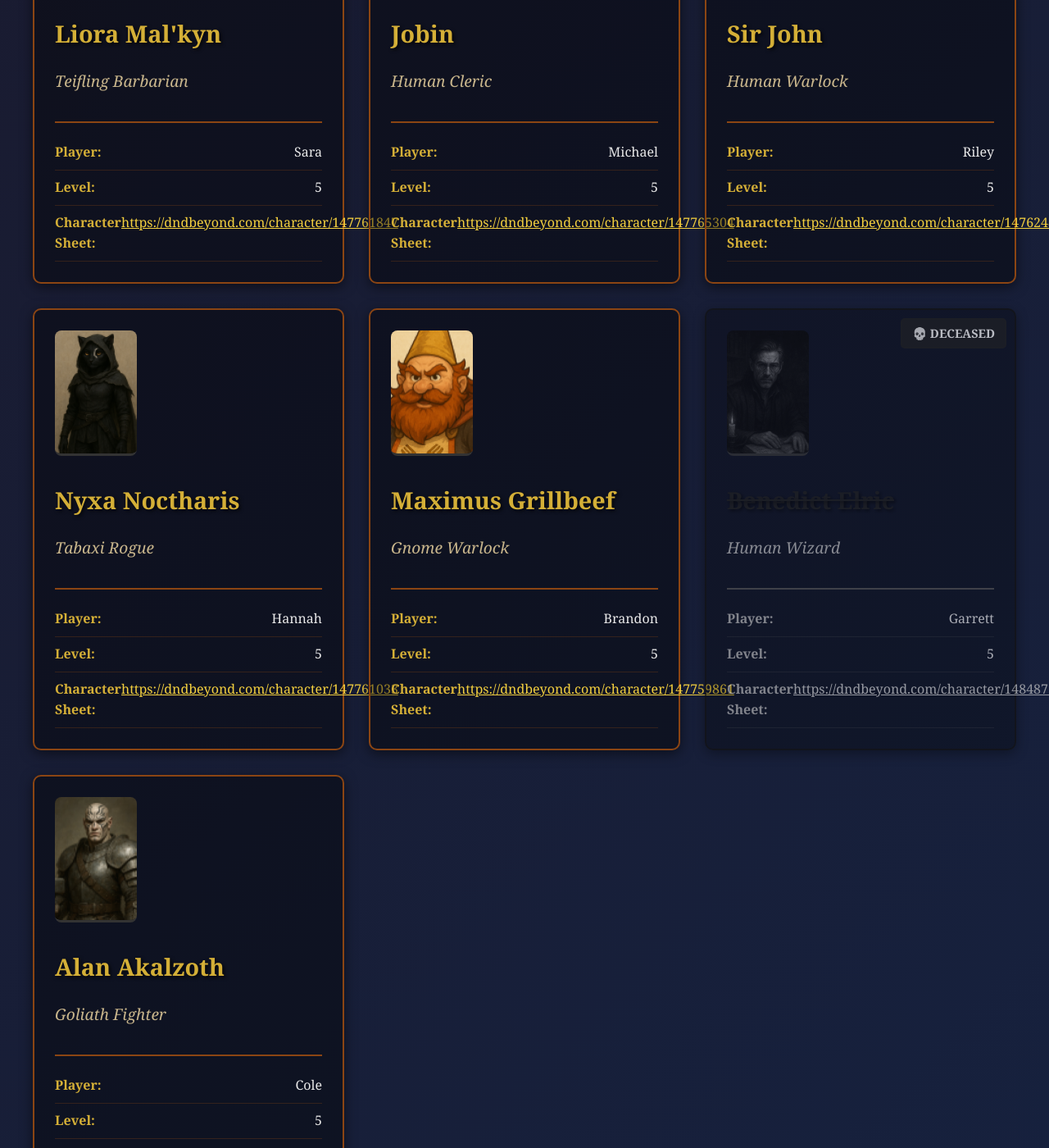
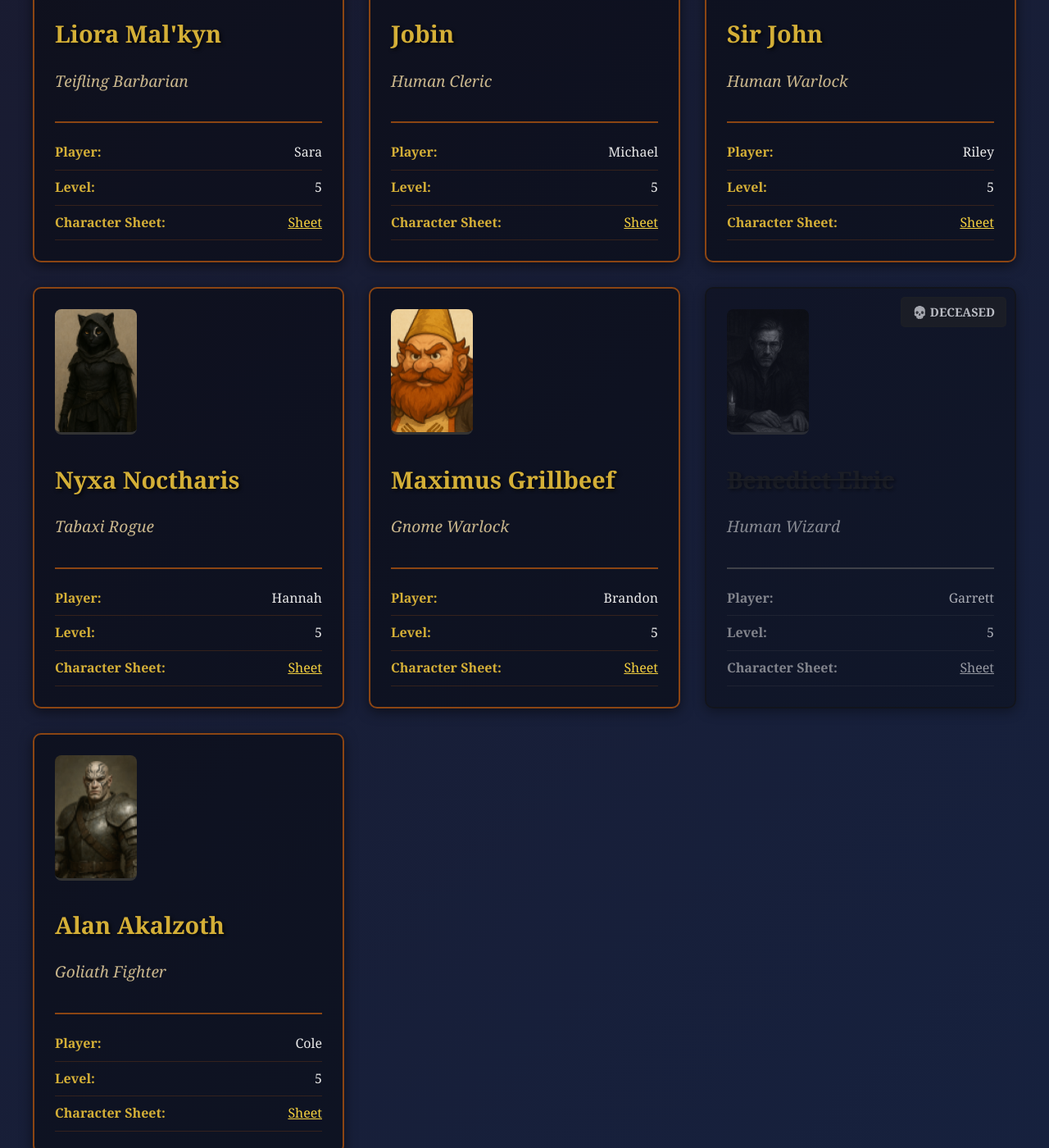
Before and after one commit to dociusbach/scarsofthelastwar, a Jekyll site: the page built from characters.markdown, in a window 1280 px wide and 1400 px high, scrolled down 707 px. Shown: the whole window at 82% size. Built offline with Jekyll 4.4.1, drawn with Linux system fonts in a browser that asks for light colours; our own code applies the rules of GitHub Pages for plain Markdown files; some of the changed text lies outside the part shown.

Commit message:
Update HTMl to include href for player_code

```diff
--- a/characters.markdown
+++ b/characters.markdown
@@ -261,7 +261,7 @@ permalink: {{ site.baseurl }}/characters/
 {% if character.player_code %}
                 <div class="info-row">
                     <span class="info-label">Character Sheet:</span>
-                    <a href="https://dndbeyond.com/character/{{ character.player_code }}">https://dndbeyond.com/character/{{ character.player_code }}</a>
+                    <span class="info-value"><a href="https://dndbeyond.com/character/{{ character.player_code }}">Sheet</a></span>
                 </div>
 {% endif %}
 {% if character.background %}
```
